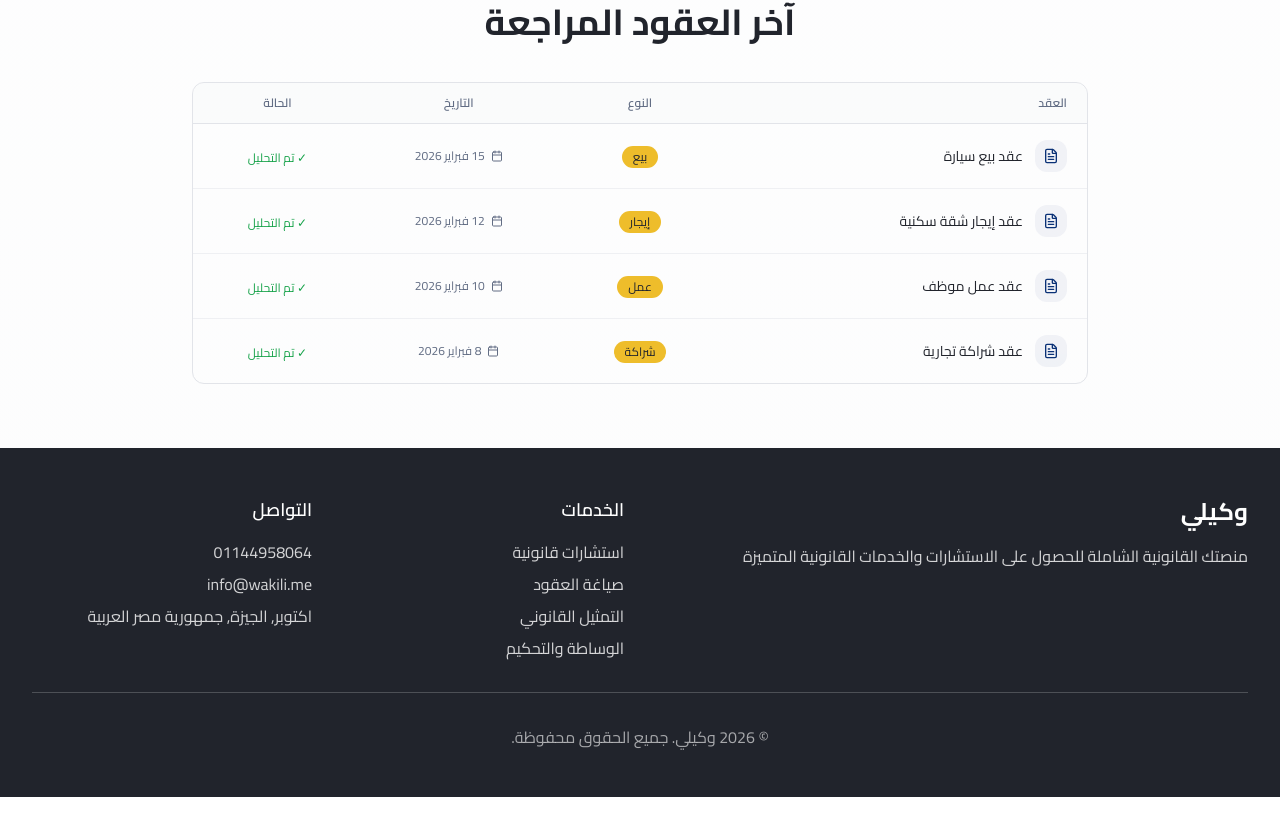
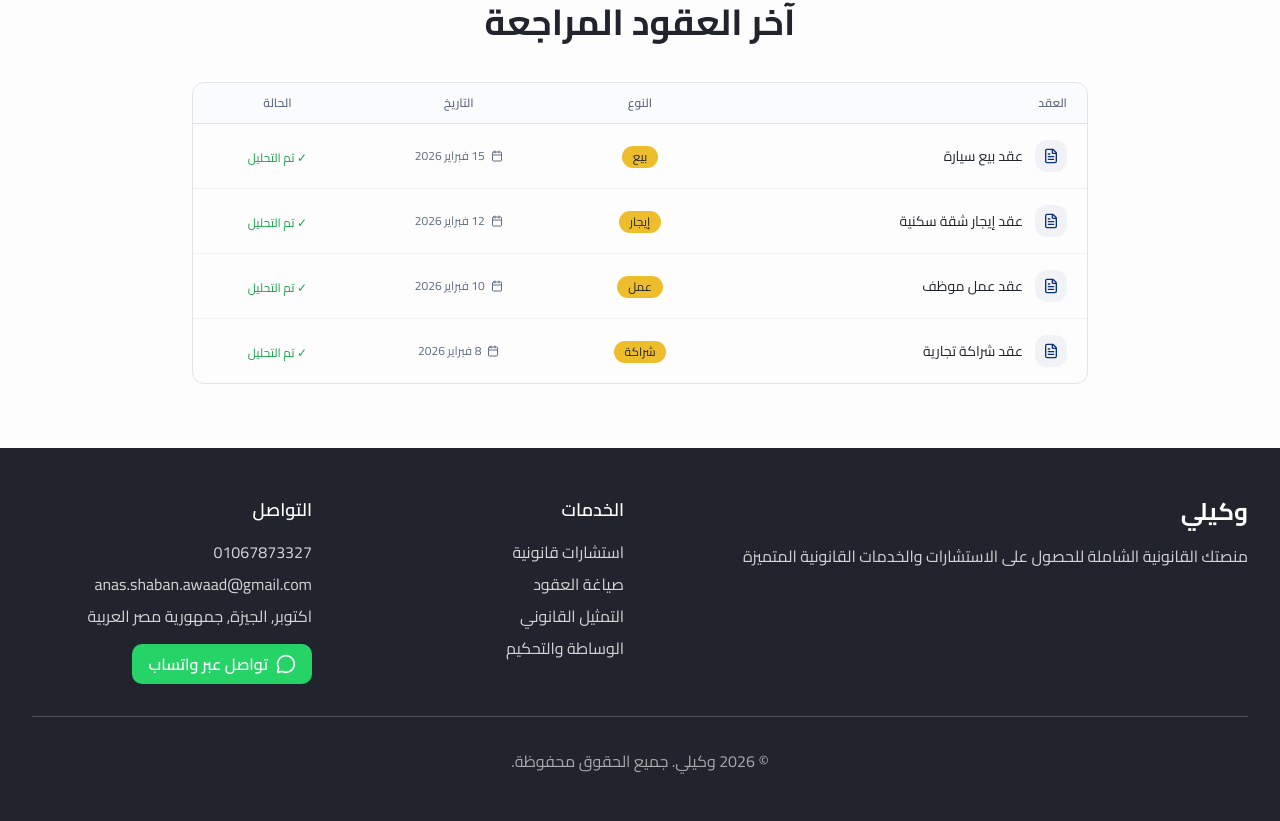
Before and after one commit to Wakili-GP/Wakili-frontend, a React (Vite) app: page /ai-contract-review in a window 1280 px wide. Shown: the part 2695-3516 px from the top of the page. Before the commit the page ends 3492 px from the top, so only its background shows below. Built offline with nearby package versions, Linux system fonts and the light colour scheme.

Commit message:
feat: added appoinmtnet request tab for admin approve

```diff
--- a/src/components/BlueFooter.tsx
+++ b/src/components/BlueFooter.tsx
@@ -1,3 +1,4 @@
+import { MessageCircle } from "lucide-react";
 import { Separator } from "@/components/ui/separator";
 
 const BlueFooter = () => {
@@ -45,11 +46,20 @@ const BlueFooter = () => {
             <h4 className="font-semibold mb-3 text-sm tracking-wide">
               اتصل بنا
             </h4>
-            <div className="space-y-2 text-primary-foreground/70 text-sm">
+            <div className="space-y-2 text-primary-foreground/70 text-sm mb-4">
               <p>القاهرة، مصر</p>
-              <p>support@wakilak.me</p>
-              <p>01144958064</p>
+              <p>anas.shaban.awaad@gmail.com</p>
+              <p>01067873327</p>
             </div>
+            <a
+              href="https://wa.me/201067873327"
+              target="_blank"
+              rel="noopener noreferrer"
+              className="inline-flex items-center gap-2 bg-[#25D366] hover:bg-[#128C7E] text-white px-4 py-2 rounded-md transition-colors text-sm font-semibold"
+            >
+              <MessageCircle size={18} />
+              تواصل عبر واتساب
+            </a>
           </div>
         </div>
         <Separator className="my-8 bg-primary-foreground/20" />
--- a/src/components/DarkFooter.tsx
+++ b/src/components/DarkFooter.tsx
@@ -1,4 +1,6 @@
+import { MessageCircle } from "lucide-react";
 import { Separator } from "@/components/ui/separator";
+
 const DarkFooter = () => {
   return (
     <footer className="bg-foreground text-background py-12">
@@ -25,11 +27,20 @@ const DarkFooter = () => {
           {/* Infor */}
           <div>
             <h4 className="text-lg font-semibold mb-4">التواصل</h4>
-            <ul className="space-y-2 text-background/80">
-              <li>01144958064</li>
-              <li>info@wakili.me</li>
+            <ul className="space-y-2 text-background/80 mb-4">
+              <li>01067873327</li>
+              <li>anas.shaban.awaad@gmail.com</li>
               <li>اكتوبر, الجيزة, جمهورية مصر العربية</li>
             </ul>
+            <a
+              href="https://wa.me/201067873327"
+              target="_blank"
+              rel="noopener noreferrer"
+              className="inline-flex items-center gap-2 bg-[#25D366] hover:bg-[#128C7E] text-white px-4 py-2 rounded-md transition-colors font-semibold"
+            >
+              <MessageCircle size={20} />
+              تواصل عبر واتساب
+            </a>
           </div>
         </div>
         <Separator className="my-8 bg-background/20" />
--- a/src/components/LawyerDashboard/AppointmentsRequestsTab.tsx
+++ b/src/components/LawyerDashboard/AppointmentsRequestsTab.tsx
@@ -39,13 +39,14 @@ import {
 // Constants
 const PAGE_SIZE = 6;
 
-type StatusFilter = "all" | 0 | 1 | 2 | 3;
+type StatusFilter = "all" | 0 | 1 | 2 | 3 | 4;
 
 const STATUS_MAP: Record<number, { label: string; class: string }> = {
   0: { label: "قيد الانتظار", class: "bg-amber-100 text-amber-700" },
-  1: { label: "مُؤكد", class: "bg-emerald-100 text-emerald-700" },
-  2: { label: "ملغي", class: "bg-red-100 text-red-700" },
-  3: { label: "مكتمل", class: "bg-blue-100 text-blue-700" },
+  1: { label: "بانتظار موافقة الإدارة", class: "bg-orange-100 text-orange-700" },
+  2: { label: "مُؤكد", class: "bg-emerald-100 text-emerald-700" },
+  3: { label: "ملغي", class: "bg-red-100 text-red-700" },
+  4: { label: "مكتمل", class: "bg-blue-100 text-blue-700" },
 };
 
 const SESSION_TYPE_MAP: Record<number, { label: string; badgeClass: string }> =
@@ -248,8 +249,15 @@ const AppointmentCard = ({
         </div>
       )}
 
+      {/* Action button for Awaiting Admin Approval */}
+      {appointment.status === 1 && (
+        <div className="flex gap-2 mt-4 pt-3 border-t border-border/50">
+          <p className="text-sm text-orange-600 font-medium">لا يمكن اتخاذ إجراء حتى تتم الموافقة من قبل الإدارة.</p>
+        </div>
+      )}
+
       {/* Action button for confirmed status */}
-      {appointment.status === 1 && (
+      {appointment.status === 2 && (
         <div className="flex gap-2 mt-4 pt-3 border-t border-border/50">
           <Button
             size="sm"
@@ -369,18 +377,24 @@ const AppointmentsRequestsTab = () => {
       },
       {
         key: 1,
+        label: "بانتظار الإدارة",
+        className: "bg-orange-500/10 text-orange-700",
+        value: meta?.awaitingAdminApproval, // you'll need to map this correctly if the backend returns it
+      },
+      {
+        key: 2,
         label: "مُؤكد",
         className: "bg-emerald-500/10 text-emerald-700",
         value: meta?.confirmed,
       },
       {
-        key: 2,
+        key: 3,
         label: "ملغي",
         className: "bg-red-500/10 text-red-700",
         value: meta?.cancelled,
       },
       {
-        key: 3,
+        key: 4,
         label: "مكتمل",
         className: "bg-blue-500/10 text-blue-700",
         value: meta?.completed,
--- a/src/services/appointment-services.ts
+++ b/src/services/appointment-services.ts
@@ -22,6 +22,7 @@ export interface AppointmentInterface {
 export interface AppointmentsMeta {
   total: number;
   pending: number;
+  awaitingAdminApproval: number;
   confirmed: number;
   cancelled: number;
   completed: number;
```
